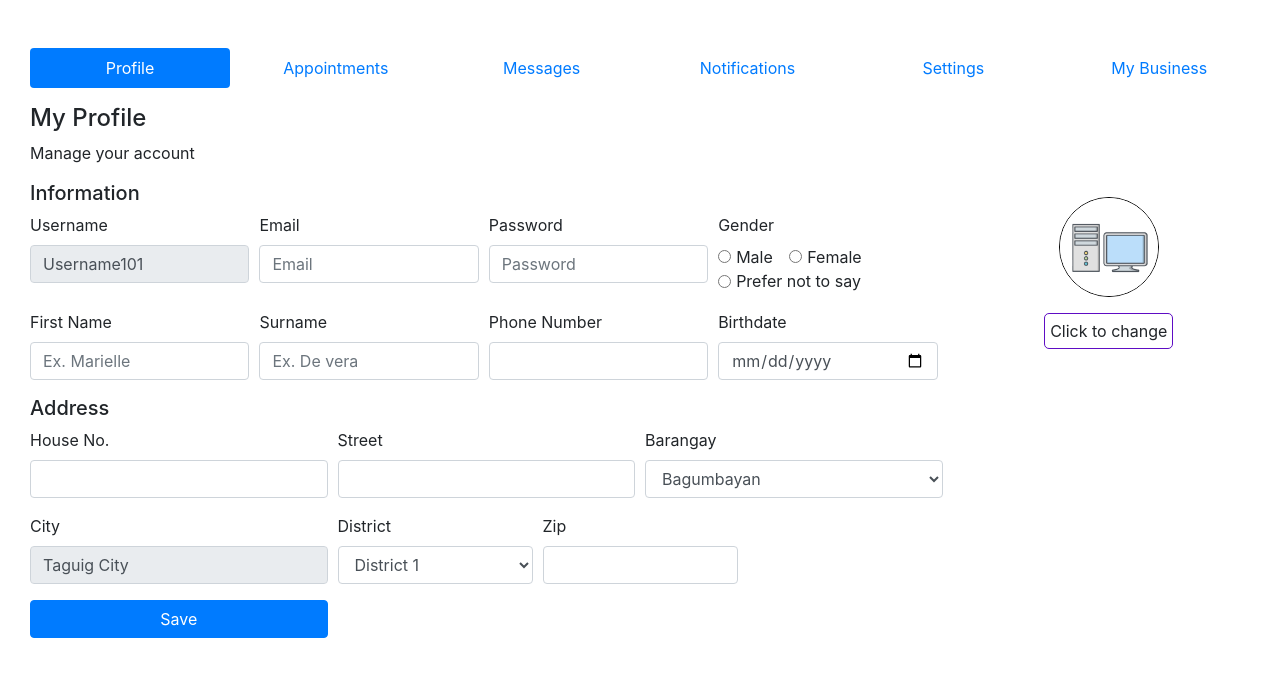
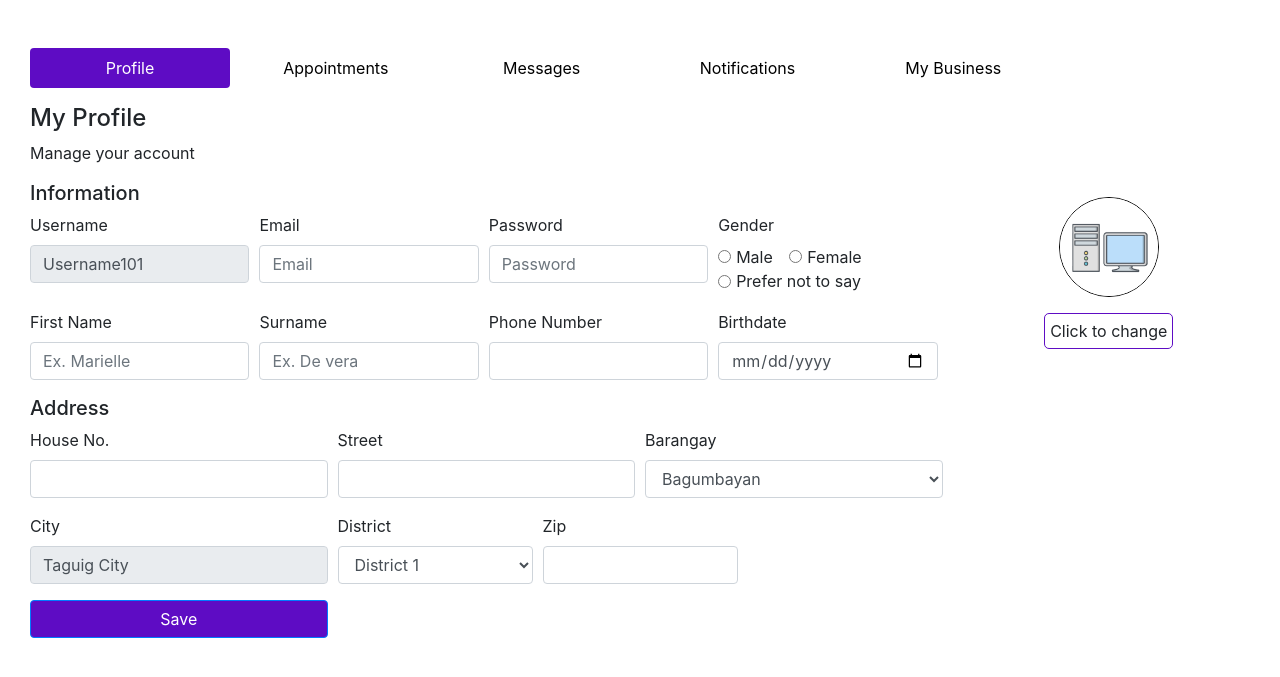
Before and after one commit to karl055/ConnServ, a PHP site: page /user_profile.html in a window 1280 px wide. Shown: the part 80-757 px from the top of the page. Run offline with PHP 8.4, Linux system fonts and the light colour scheme.

Commit message:
Profile 85%

```diff
--- a/scss/profile_styling/userProfile.scss
+++ b/scss/profile_styling/userProfile.scss
@@ -7,10 +7,40 @@
 
 .body_container{
     margin: 3rem 0 3rem;
+    height: 500px;
     .container-fluid{
-
+        height: 100%;
         margin-left: auto;
         margin-right: auto;
+
+        .tab_container{
+            height: 100%;
+            .tab-content{
+                height: 100%;
+            }
+        }
+
+        /* Pill Design */
+        .nav{
+            width: 100%;
+            text-align: center;
+
+            .nav-link{
+                width: 200px;
+            }
+        }
+
+        .nav-pills .nav-link {
+            background-color: $font-color-b !important;
+            color: white;
+        }
+
+        .nav-pills .nav-link:not(.active) {
+            background-color: transparent !important;
+            color: black;
+        }
+
+        /* Profile Contents */
         .user_icon{
             text-align: center;
             .profile_picture{
@@ -35,14 +65,7 @@
                 padding: 5px;
             }
         }
-        .nav-link{
-            width: 200px;
-        }
 
-        .nav{
-            width: 100%;
-            text-align: center;
-        }
         .tab_container{
             margin: 1rem 0 0;
             .tab_content{
@@ -51,18 +74,31 @@
         }
         .saveBtn{
             width: 100%;
-
+            background-color: $font-color-b;
         }
 
-        /* BUSINESS PILL */
+        /* Appointments Contents */
 
         .appointments{
+
+            .container{
+                margin: 2rem 0 2rem;
+            }
             .appointment_container{
                 display: none;
                 transition: height linear 0.5s;
             }
+
+            /* .main_content{
+                .card{
+                    .card-header{
+                        background-color: transparent !;
                     }
-
+                    .card-body{
+                        background-color: transparent;
+                    }
+                }
+            } */
             .business_body{
                 width: 100%;
                 height: 100%;
--- a/signup.php
+++ b/signup.php
@@ -40,6 +40,5 @@
                 </div>
             </div>
         </div>
-
     </body>
 </html>
--- a/user_profile.html
+++ b/user_profile.html
@@ -58,9 +58,9 @@
                   <a class="nav-link" id="pills-notifications-tab" data-toggle="pill" href="#pills-notifications" role="tab" aria-controls="pills-notifications" aria-selected="false">Notifications</a>
                 </li>
                 <!-- Settings Pill -->
-                <li class="nav-item col-2">
+                <!-- <li class="nav-item col-2">
                   <a class="nav-link" id="pills-settings-tab" data-toggle="pill" href="#pills-settings" role="tab" aria-controls="pills-settings" aria-selected="false">Settings</a>
-                </li>
+                </li> -->
                 <!-- Business Pill -->
                 <li class="nav-item col-2">
                   <a class="nav-link" id="pills-business-tab" data-toggle="pill" href="#pills-business" role="tab" aria-controls="pills-business" aria-selected="false">My Business</a>
@@ -71,7 +71,7 @@
                 <div class="tab-content" id="v-pills-tabContent">
 
                         <!-- Profile Contents -->
-                  <div class="tab-pane fade show active" id="pills-profile" role="tabpanel" aria-labelledby="pills-profile-tab">
+                  <div class="tab-pane fade show active profile" id="pills-profile" role="tabpanel" aria-labelledby="pills-profile-tab">
                           <div class="main_content">
                             <div class="title_head">
                               <h4>My Profile</h4>
@@ -223,9 +223,13 @@
                         </div>
                         <!-- Appointments Contents -->
                   <div class="tab-pane fade appointments" id="pills-appointment" role="tabpanel" aria-labelledby="pills-appointment-tab">
-                          <h5>You Appointments</h5>
+                    <div class="container row">
+                      <h4>Your Appointments</h4>
+                    </div>
+                    <div class="col-12">
+                      <div class="col-3">
                           <div class="main_content">
-                            <div class="card text-white bg-primary mb-3" style="max-width: 18rem;">
+                            <div class="card mb-3" style="max-width: 18rem;">
                               <div class="card-header"><p class="showBtn" onclick="show_hide()">Bonheur Apparel</p></div>
                               <div class="appointment_container">
                                   <div class="card-body">
@@ -235,22 +239,34 @@
                               </div>
                             </div>
                           </div>
+                      </div>
+                    </div>
                   </div>
                         <!-- Messages Contents -->
-                  <div class="tab-pane fade" id="pills-messages" role="tabpanel" aria-labelledby="pills-messages-tab">
+                  <div class="tab-pane fade messages" id="pills-messages" role="tabpanel" aria-labelledby="pills-messages-tab">
                         <p>AWDASDAWDSD</p>
                   </div>
                         <!-- Notifications Contents -->
-                  <div class="tab-pane fade" id="pills-notifications" role="tabpanel" aria-labelledby="pills-notifications-tab">
+                  <div class="tab-pane fade notifications" id="pills-notifications" role="tabpanel" aria-labelledby="pills-notifications-tab">
                         <p>AWDASDAWDADS</p>
                   </div>
                         <!-- Settings Contents -->
-                  <div class="tab-pane fade" id="pills-settings" role="tabpanel" aria-labelledby="pills-settings-tab">
+                  <!-- <div class="tab-pane fade settings" id="pills-settings" role="tabpanel" aria-labelledby="pills-settings-tab">
 
-                  </div>
+                  </div> -->
                         <!-- Business Contents -->
-                  <div class="tab-pane fade" id="pills-business" role="tabpanel" aria-labelledby="pills-business-tab">
-                    <button>Create Business</button>
+                  <div class="tab-pane fade business" id="pills-business" role="tabpanel" aria-labelledby="pills-business-tab">
+                    <div class="business_contents">
+                      <div class="contents_container">
+                        <div class="container_display">
+                          <h1>No Business? Create now!</h1>
+                          <a href="./create_business.html" class="createLink">
+                            <button type="submit" class="createBtn">Create Business</button>
+                          </a>
+                          <p>You must use Desktop or Laptop before creating a business.</p>
+                        </div>
+                      </div>
+                    </div>
                   </div>
                 </div>
               </div>
```
Also changed, not shown: other parts of scss/profile_styling/userProfile.scss (+38 -0 lines), css/userProfile.css. Lines whose indentation alone changed are shown as unchanged.
